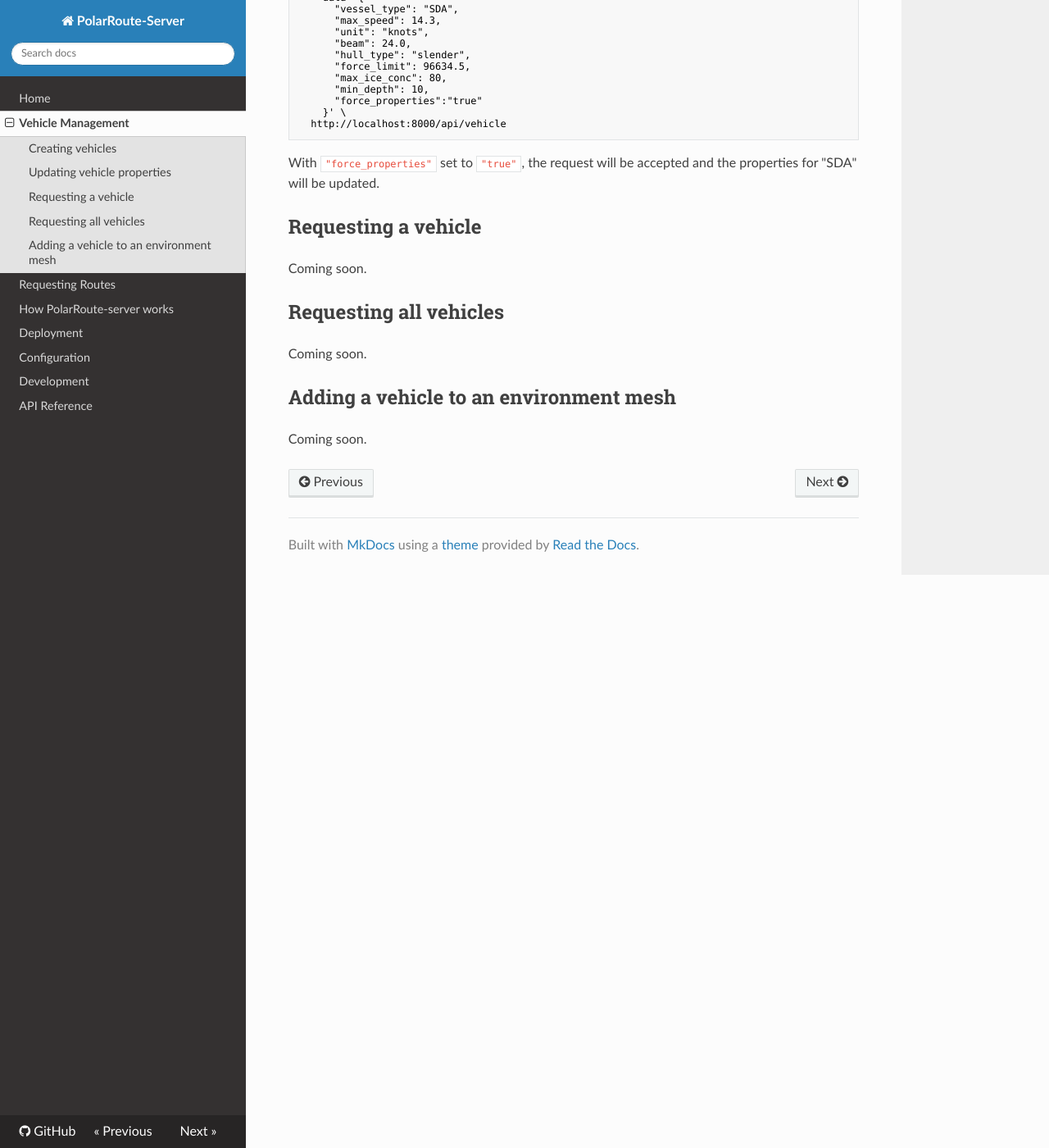
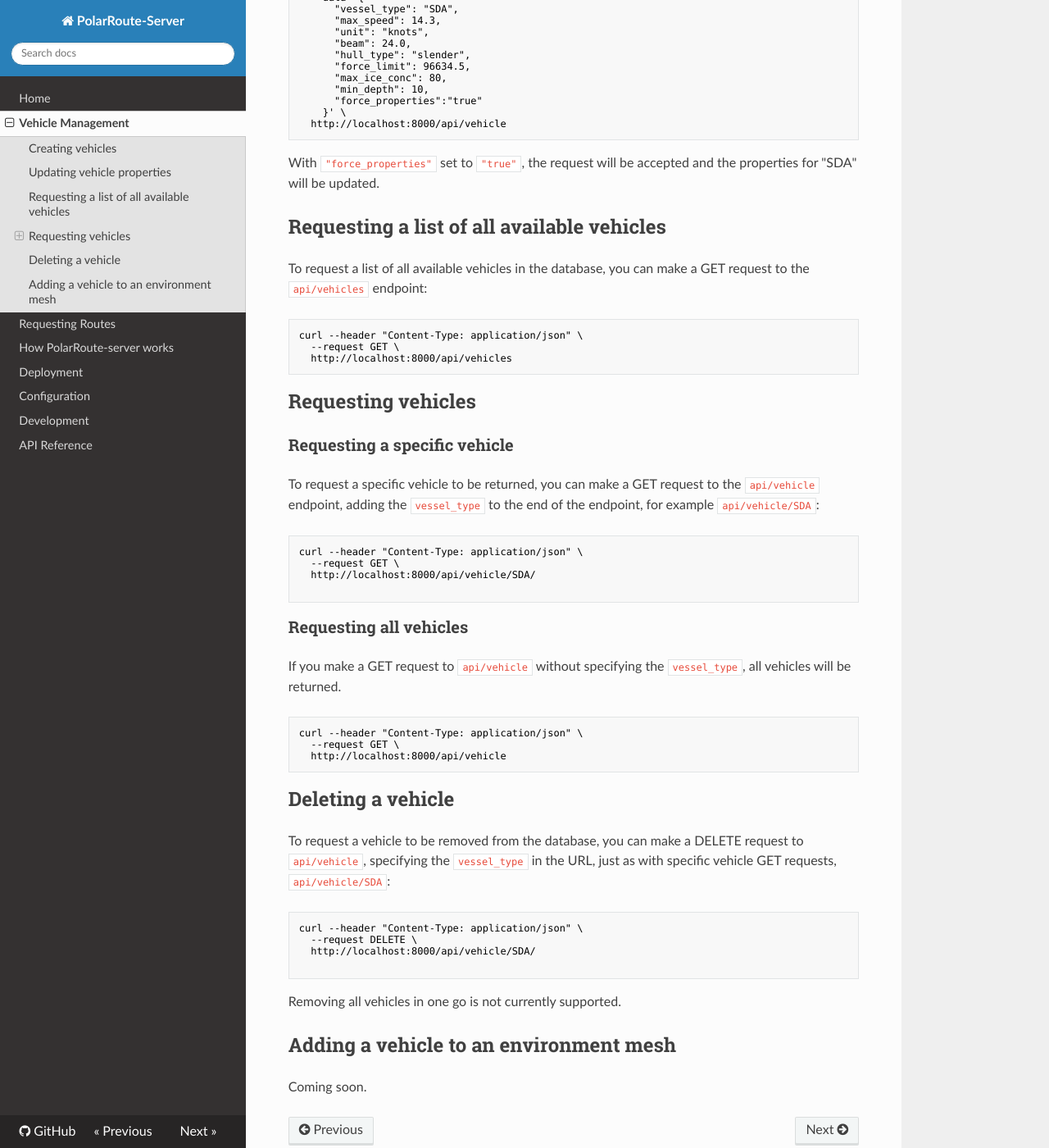
Before and after one commit to bas-amop/PolarRoute-server, an MkDocs documentation site: the page built from docs/vehicle-management.md, in a window 1280 px wide and 1400 px high, scrolled down 911 px. Shown: the whole window at 82% size. Built offline with MkDocs 1.6.1, drawn with Linux system fonts in a browser that asks for light colours; nearby versions of some CDN libraries.

Commit message:
add vehicle get request documentation

````diff
--- a/docs/vehicle-management.md
+++ b/docs/vehicle-management.md
@@ -54,13 +54,50 @@ curl --header "Content-Type: application/json" \
 With `"force_properties"` set to `"true"`, the request will be accepted and the properties for "SDA"
 will be updated.
 
-## Requesting a vehicle
+## Requesting a list of all available vehicles
+To request a list of all available vehicles in the database, you can make a GET request to the
+`api/vehicles` endpoint:
 
-Coming soon.
+```shell
+curl --header "Content-Type: application/json" \
+  --request GET \
+  http://localhost:8000/api/vehicles
+```
 
-## Requesting all vehicles
+## Requesting vehicles
+### Requesting a specific vehicle
+To request a specific vehicle to be returned, you can make a GET request to the `api/vehicle`
+endpoint, adding the `vessel_type` to the end of the endpoint, for example `api/vehicle/SDA`:
 
-Coming soon.
+```shell
+curl --header "Content-Type: application/json" \
+  --request GET \
+  http://localhost:8000/api/vehicle/SDA/
+
+```
+
+### Requesting all vehicles
+If you make a GET request to `api/vehicle` without specifying the `vessel_type`, all vehicles will
+be returned.
+
+```shell
+curl --header "Content-Type: application/json" \
+  --request GET \
+  http://localhost:8000/api/vehicle
+```
+
+## Deleting a vehicle
+To request a vehicle to be removed from the database, you can make a DELETE request to `api/vehicle`,
+specifying the `vessel_type` in the URL, just as with specific vehicle GET requests, `api/vehicle/SDA`:
+
+```shell
+curl --header "Content-Type: application/json" \
+  --request DELETE \
+  http://localhost:8000/api/vehicle/SDA/
+
+```
+
+Removing all vehicles in one go is not currently supported.
 
 ## Adding a vehicle to an environment mesh
 
````
